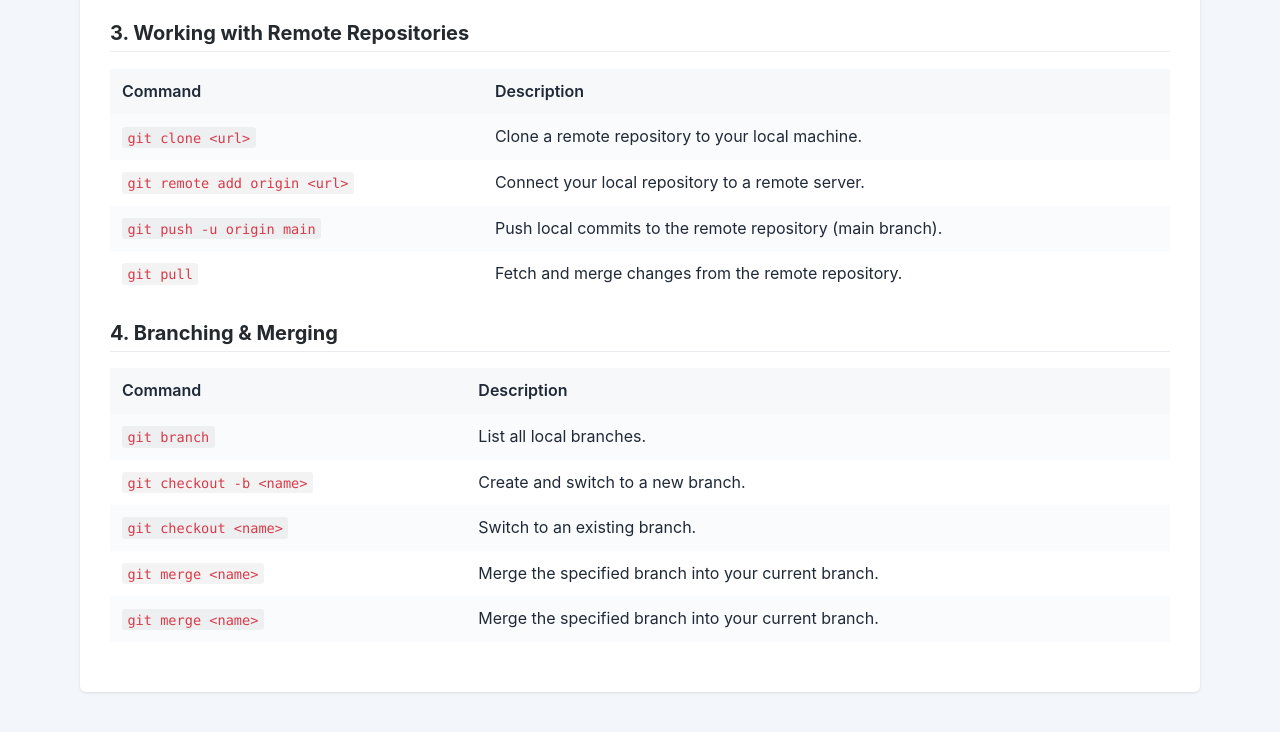
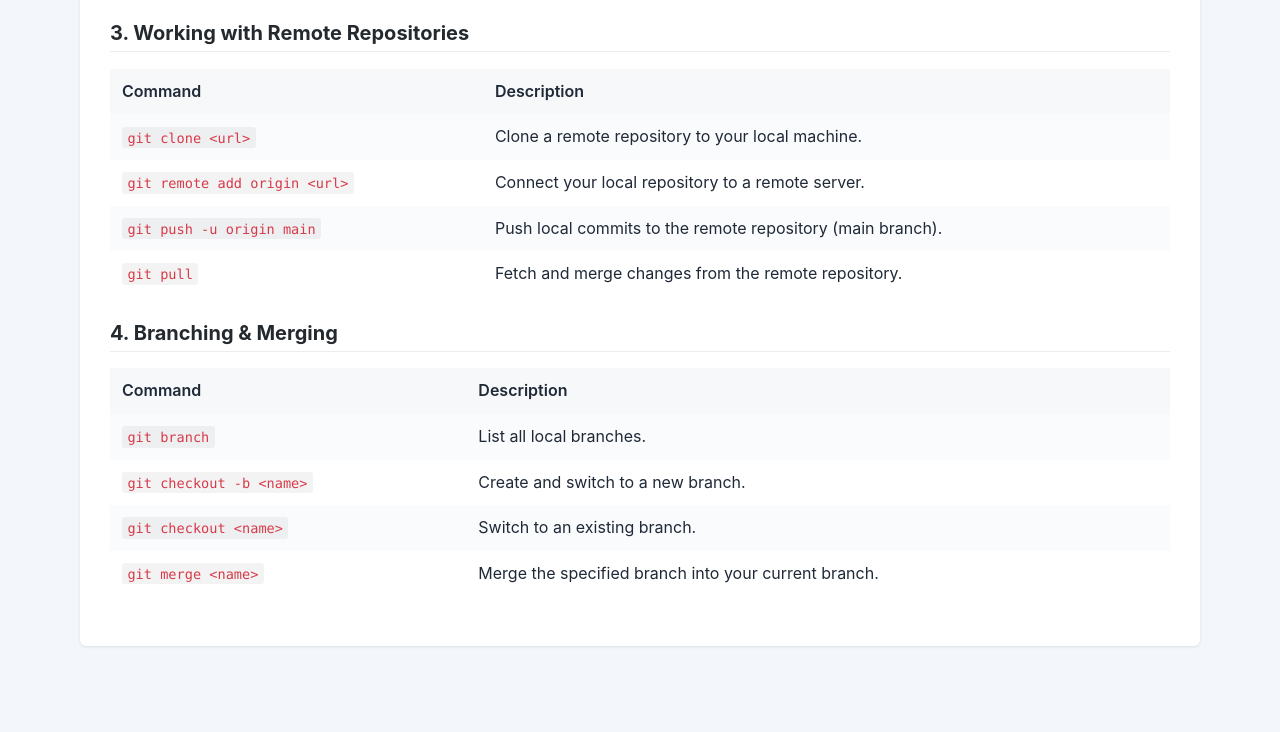
Before and after one commit to dewssanjaykumar-bit/git-and-github, a plain HTML site: page index.html in a window 1280 px wide. Shown: the part 2200-2932 px from the top of the page. After the commit the page ends 2894 px from the top, so only its background shows below. Drawn offline with Linux system fonts and the light colour scheme.

Commit message:
removed tr

```diff
--- a/index.html
+++ b/index.html
@@ -156,10 +156,6 @@
             <td><code>git merge &lt;name&gt;</code></td>
             <td>Merge the specified branch into your current branch.</td>
           </tr>
-          <tr>
-            <td><code>git merge &lt;name&gt;</code></td>
-            <td>Merge the specified branch into your current branch.</td>
-          </tr>
         </table>
       </div>
     </main>
```
